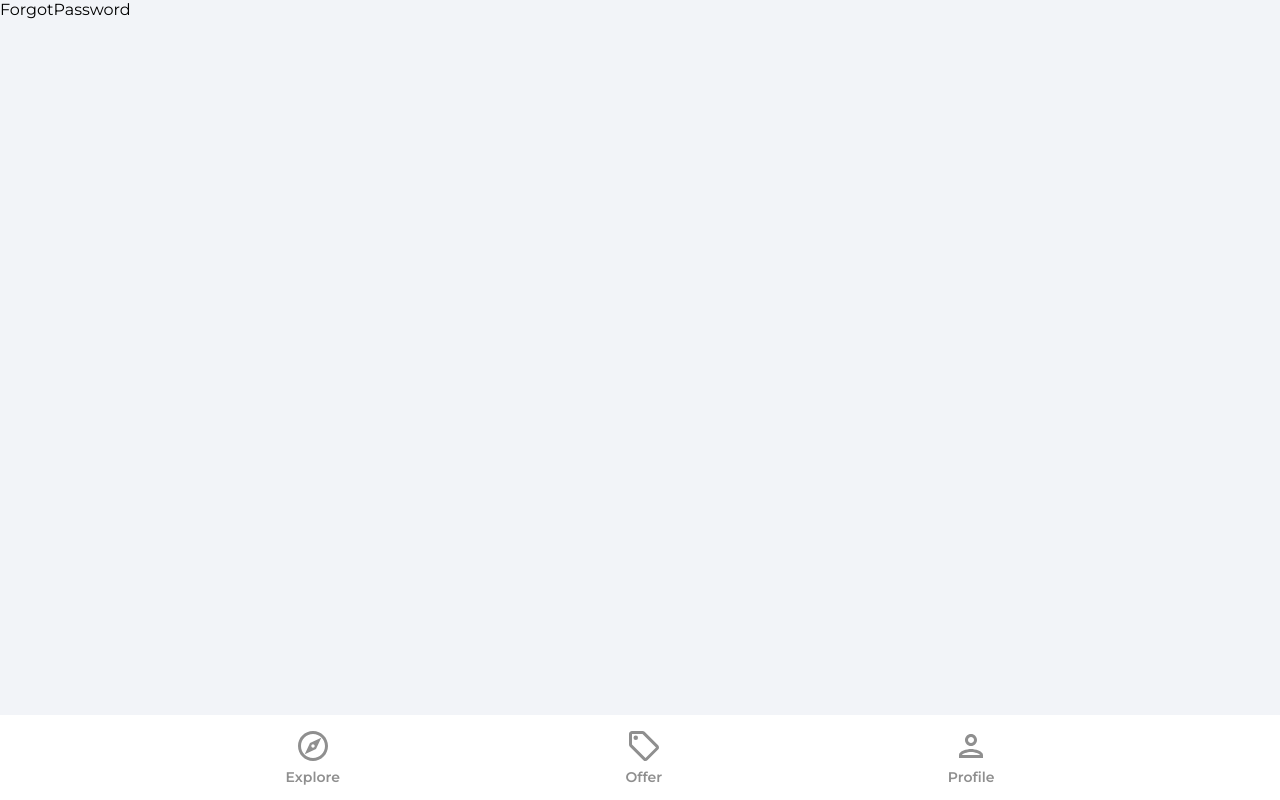
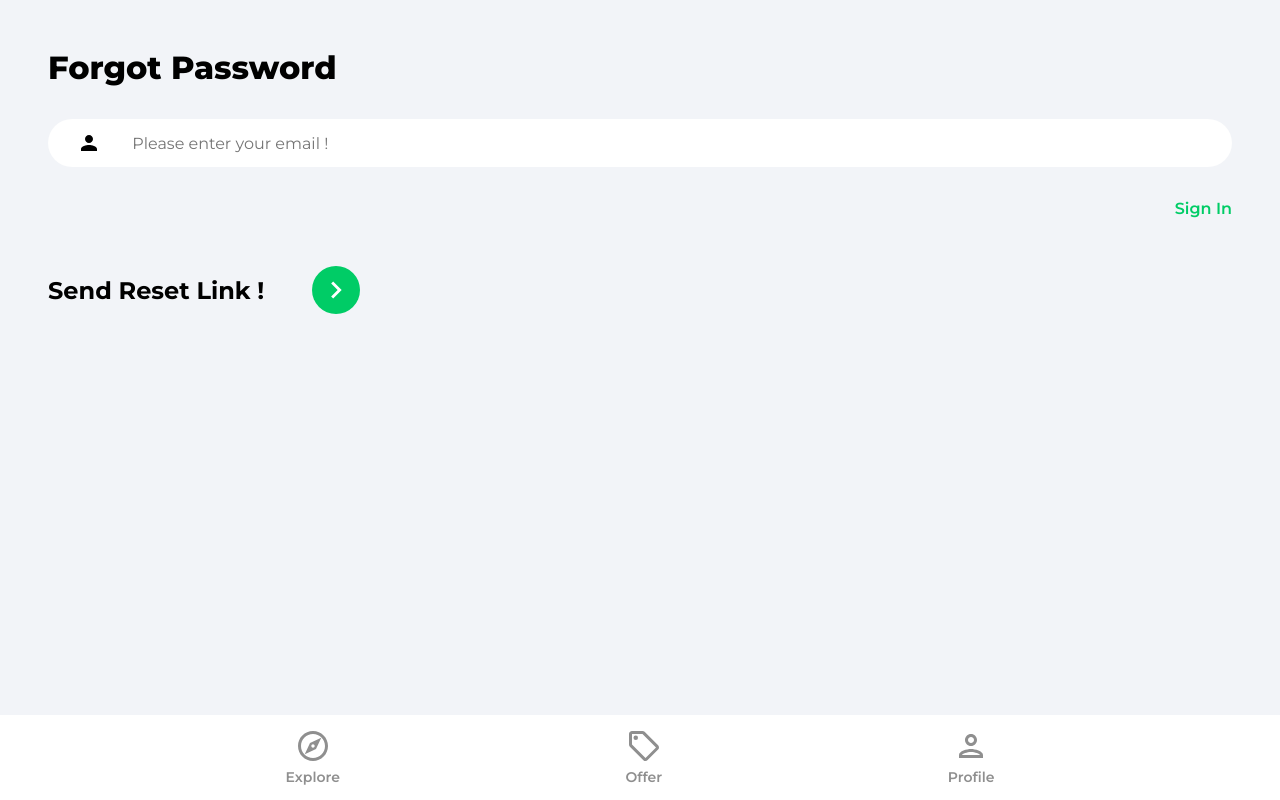
Before and after one commit to IrinaDG/Personal-Projects, a React (Create React App) app in the folder house-marketplace-app/: page /forgot-password in a window 1280 px wide. Built offline with nearby package versions, Linux system fonts and the light colour scheme; no server answers.

Commit message:
Added forgot password functionality

```diff
--- a/house-marketplace-app/src/pages/ForgotPassword.jsx
+++ b/house-marketplace-app/src/pages/ForgotPassword.jsx
@@ -1,8 +1,53 @@
 import React from 'react'
+import { useState } from "react"
+import { Link } from "react-router-dom"
+import { getAuth, sendPasswordResetEmail } from "firebase/auth"
+import { toast } from "react-toastify"
+import {ReactComponent as ArrowRightIcon} from "../assets/svg/keyboardArrowRightIcon.svg"
 
 function ForgotPassword() {
+  const [email, setEmail] = useState ("")
+
+  const onChange = (e) => {
+    setEmail(e.target.value)
+  }
+
+  const onSubmit = async (e) => {
+    e.preventDefault()
+    try {
+      const auth = getAuth()
+      await sendPasswordResetEmail(auth, email)
+      toast.success("A link was sent to your email address !")
+    } catch (error) {
+      toast.error("Could not send a reset email ! Please check your email address!")
+    }
+  }
+
   return (
-    <div>ForgotPassword</div>
+    <div className='pageContainer'>
+      <header>
+        <p className="pageHeader">Forgot Password</p>
+      </header>
+      <main>
+        <form onSubmit={onSubmit}>
+          <input type="email"
+            className='emailInput'
+            placeholder=' Please enter your email !'
+            id='email'
+            value={email}
+            onChange={onChange} />
+          <Link className='forgotPasswordLink' to="/sign-in">
+            Sign In
+          </Link>
+          <div className="signInBar">
+            <div className="signInText">Send Reset Link !</div>
+            <button className="signInButton">
+              <ArrowRightIcon fill= "#ffffff" width="34px" height="34px" />
+            </button>
+          </div>
+        </form>
+      </main>
+    </div>
   )
 }
 
```
